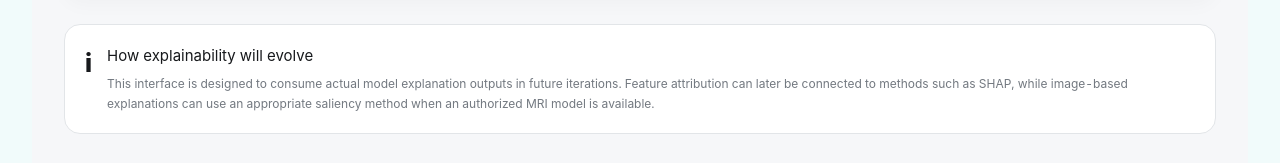
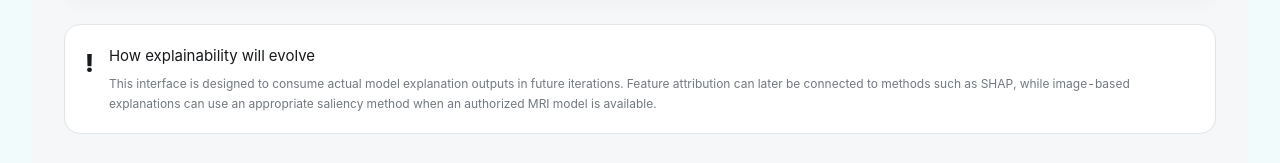
Before and after one commit to srvirv/egreen-quanta, a React (Vite) app in the folder frontend/: page /explainability in a window 1280 px wide. Shown: the part 2700-2863 px from the top of the page. Built offline with nearby package versions, Linux system fonts and the light colour scheme.

Commit message:
Update Explainability.jsx

```diff
--- a/frontend/src/pages/Explainability.jsx
+++ b/frontend/src/pages/Explainability.jsx
@@ -1,4 +1,4 @@
-import { useState } from "react";
+import React, { useState } from "react";
 
 /*
  * Egreen Quanta - Explainability Page
@@ -153,9 +153,13 @@ function BrainVisualization({ view }) {
           }}
         >
           <div style={styles.brainInner} />
+
           <div style={styles.hotspotOne} />
+
           <div style={styles.hotspotTwo} />
+
           <div style={styles.hotspotThree} />
+
           <div style={styles.scanLine} />
         </div>
 
@@ -186,6 +190,7 @@ export default function Explainability() {
   return (
     <div style={styles.page}>
       {/* PAGE HEADER */}
+
       <div style={styles.pageHeader}>
         <div>
           <p style={styles.eyebrow}>
@@ -208,6 +213,7 @@ export default function Explainability() {
       </div>
 
       {/* DISCLAIMER */}
+
       <div style={styles.disclaimer}>
         <div style={styles.disclaimerIcon}>
           !
@@ -227,6 +233,7 @@ export default function Explainability() {
       </div>
 
       {/* PREDICTION SUMMARY */}
+
       <section style={styles.section}>
         <div style={styles.sectionHeader}>
           <div>
@@ -245,7 +252,6 @@ export default function Explainability() {
         </div>
 
         <div style={styles.summaryGrid}>
-          {/* Confidence */}
           <div style={styles.confidenceCard}>
             <span style={styles.cardLabel}>
               Model Prediction
@@ -264,7 +270,6 @@ export default function Explainability() {
             </span>
           </div>
 
-          {/* Probabilities */}
           <div style={styles.probabilityCard}>
             <div style={styles.cardTitle}>
               Class Probabilities
@@ -289,6 +294,7 @@ export default function Explainability() {
       </section>
 
       {/* MRI VISUAL EXPLANATION */}
+
       <section style={styles.section}>
         <div style={styles.sectionHeader}>
           <div>
@@ -306,7 +312,6 @@ export default function Explainability() {
             </p>
           </div>
 
-          {/* VIEW TOGGLE */}
           <div style={styles.viewToggle}>
             <button
               type="button"
@@ -340,6 +345,7 @@ export default function Explainability() {
       </section>
 
       {/* FEATURE ATTRIBUTION */}
+
       <section style={styles.section}>
         <div style={styles.sectionHeader}>
           <div>
@@ -403,6 +409,7 @@ export default function Explainability() {
       </section>
 
       {/* MODEL PERFORMANCE */}
+
       <section style={styles.section}>
         <div style={styles.sectionHeader}>
           <div>
@@ -456,6 +463,7 @@ export default function Explainability() {
       </section>
 
       {/* CONFUSION MATRIX */}
+
       <section style={styles.section}>
         <div style={styles.sectionHeader}>
           <div>
@@ -519,9 +527,10 @@ export default function Explainability() {
       </section>
 
       {/* METHODOLOGY */}
+
       <section style={styles.methodology}>
         <div style={styles.methodIcon}>
-          i
+          !
         </div>
 
         <div>
@@ -541,6 +550,7 @@ export default function Explainability() {
       </section>
 
       {/* FOOTER */}
+
       <div style={styles.footerNote}>
         Egreen Quanta • SIH #139 • Explainability Module •
         Research Prototype
@@ -993,8 +1003,7 @@ const styles = {
 
   tableHeader: {
     display: "grid",
-    gridTemplateColumns:
-      "2fr 1fr 1fr 1.3fr",
+    gridTemplateColumns: "2fr 1fr 1fr 1.3fr",
     padding: "13px 16px",
     background: "#f5f6f7",
     fontSize: "10px",
@@ -1005,8 +1014,7 @@ const styles = {
 
   tableRow: {
     display: "grid",
-    gridTemplateColumns:
-      "2fr 1fr 1fr 1.3fr",
+    gridTemplateColumns: "2fr 1fr 1fr 1.3fr",
     padding: "15px 16px",
     borderTop: "1px solid #e7e9eb",
     fontSize: "13px",
@@ -1029,8 +1037,7 @@ const styles = {
 
   matrixLabelsTop: {
     display: "grid",
-    gridTemplateColumns:
-      "110px repeat(3, 80px)",
+    gridTemplateColumns: "110px repeat(3, 80px)",
     gap: "5px",
     textAlign: "center",
     fontSize: "10px",
@@ -1040,8 +1047,7 @@ const styles = {
 
   matrixRow: {
     display: "grid",
-    gridTemplateColumns:
-      "110px repeat(3, 80px)",
+    gridTemplateColumns: "110px repeat(3, 80px)",
     gap: "5px",
     alignItems: "center",
   },
```
